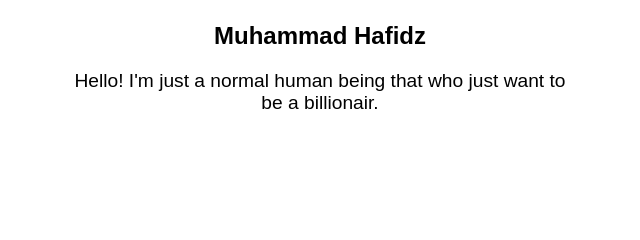
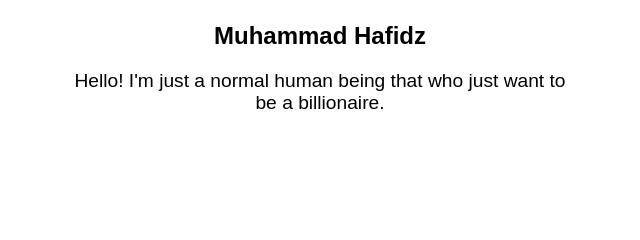
Before and after one commit to hdzz12/hdzz, a plain HTML site: page index.html in a window 1280 px wide. Shown: the part 388-628 px from the top of the page, 320-960 px from the left. Drawn offline with Linux system fonts and the light colour scheme.

Commit message:
Update index.html

```diff
--- a/index.html
+++ b/index.html
@@ -10,7 +10,7 @@
     <main>
         <section id="about">
             <h1>Muhammad Hafidz</h1>
-            <p>Hello! I'm just a normal human being that who just want to be a billionair.</p>
+            <p>Hello! I'm just a normal human being that who just want to be a billionaire.</p>
         </section>
     </main>
     <script src="script.js"></script>
```
